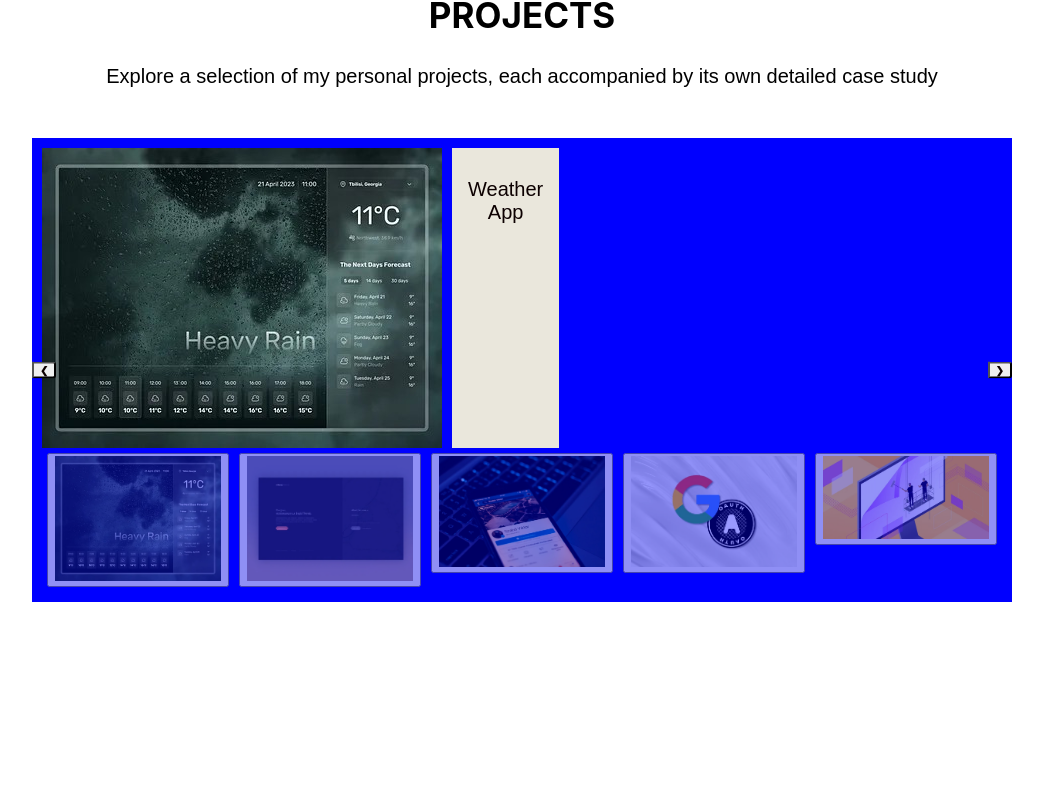
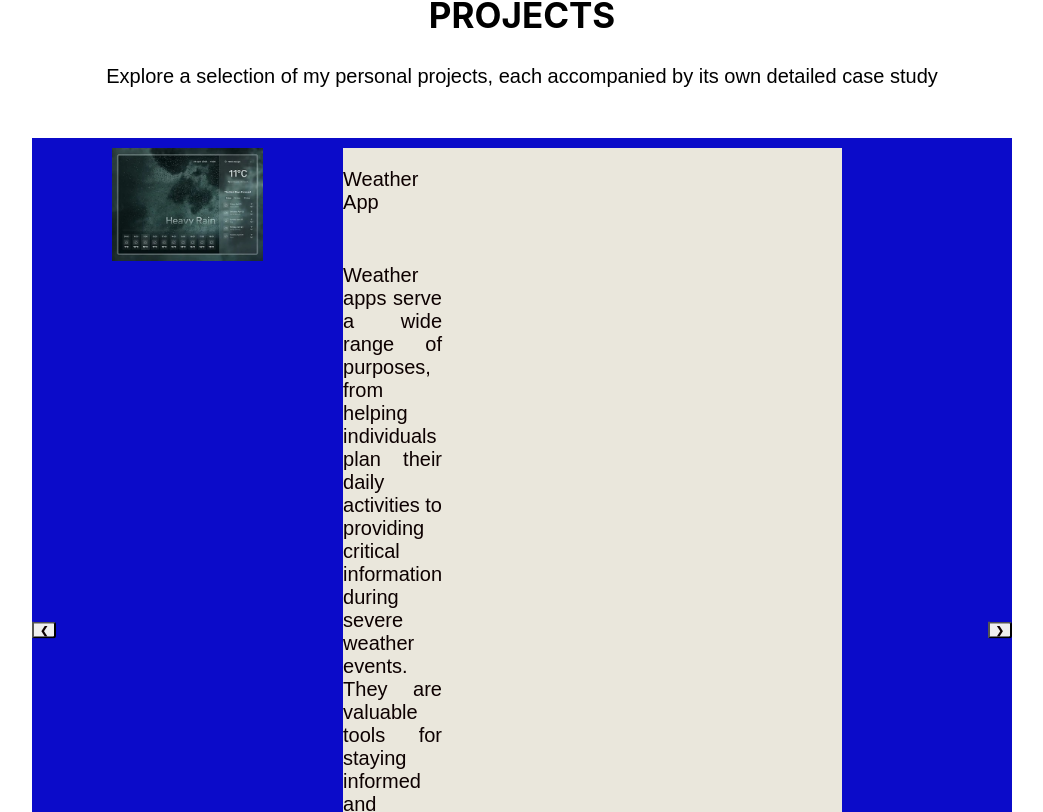
Before and after one commit to vijaykrishna54/my_portfolio, a React (Create React App) app: page / in a window 1280 px wide. Shown: the part 2228-3040 px from the top of the page, without its empty margins (118-1161 px from the left). Built offline with nearby package versions, Linux system fonts and the light colour scheme; no server answers.

Commit message:
improved styles for projects component

```diff
--- a/src/components/Projects.js
+++ b/src/components/Projects.js
@@ -37,10 +37,13 @@ const projectsData = [
 
 const Project = ({ project, isActive, onClick }) => (
   <div className={`mySlides ${isActive ? 'active' : ''}`}>
+    <div className="image-container">
+      <img src={project.image} alt={project.title} />
+    </div>
 
-    <img src={project.image} style={{ width: '100%' }} alt={project.title} />
     <div className="caption-container">
       <p id="caption">{project.title}</p>
+      <p id="description">{project.description}</p>
     </div>
   </div>
 );
@@ -81,11 +84,7 @@ const Projects = () => {
           {projectsData.map((project, index) => (
             <div className="column" key={index}>
               <button className="demo cursor" onClick={() => selectSlide(index)}>
-                <img
-                  src={project.image}
-                  style={{ width: '100%' }}
-                  alt={project.title}
-                />
+                <img src={project.image} alt={project.title} />
               </button>
             </div>
           ))}
--- a/src/components/stylesforcomponents/Projects.css
+++ b/src/components/stylesforcomponents/Projects.css
@@ -13,16 +13,23 @@
   margin-bottom: 50px;
 }
 .project-container{
-  background-color: blue;
+  background-color: rgb(11, 11, 201);
   padding: 10px;
   position: relative;
+  display: flex;
+  flex-wrap: wrap;
+  justify-content: space-between;
+  align-items: center;
 }
+
 
 /* Project card styles */
 .mySlides {
   display:none;
   max-width: 800px;
-  width: 50%;
+  width: 100%;
+  flex: 1;
+  display: none;
 }
 
 .mySlides.active {
@@ -30,6 +37,7 @@
 }
 
 .mySlides img {
+  width: 50%;
   height: auto;
   padding-right: 10px;
 }
@@ -66,11 +74,15 @@
 /* Image text styles */
 .caption-container {
   text-align: center;
-  padding: 10px 16px;
   color:  rgb(13, 1, 1);
   font-size: 20px;
   background-color: #EAE7DC;
-  width: 100%;
+  flex: 2;
+  margin-right: 0rem; /* Reduce margin-right for better alignment */
+  padding-right: 25rem; /* Adjust padding for better spacing */
+  font-size: 1.2rem; /* Increase font size for better readability */
+  font-family: sans-serif;
+  text-align: justify;
 }
 
 /* Row of small images styles */
@@ -79,11 +91,13 @@
   justify-content: center;
   height: auto;
   width: auto;
+  padding-top: 10px;
 }
 
 .column {
   flex: 50%;
   padding: 5px;
+  text-align: center;
 }
 
 .demo {
@@ -91,6 +105,11 @@
   transition: 0.3s;
 }
 
+/* Set a fixed height and width for the images within .column */
+.demo img {
+  width: 100%; /* Adjust this value to your desired width */
+  height: auto;
+}
 .demo:hover {
   opacity: 1;
 }
```
